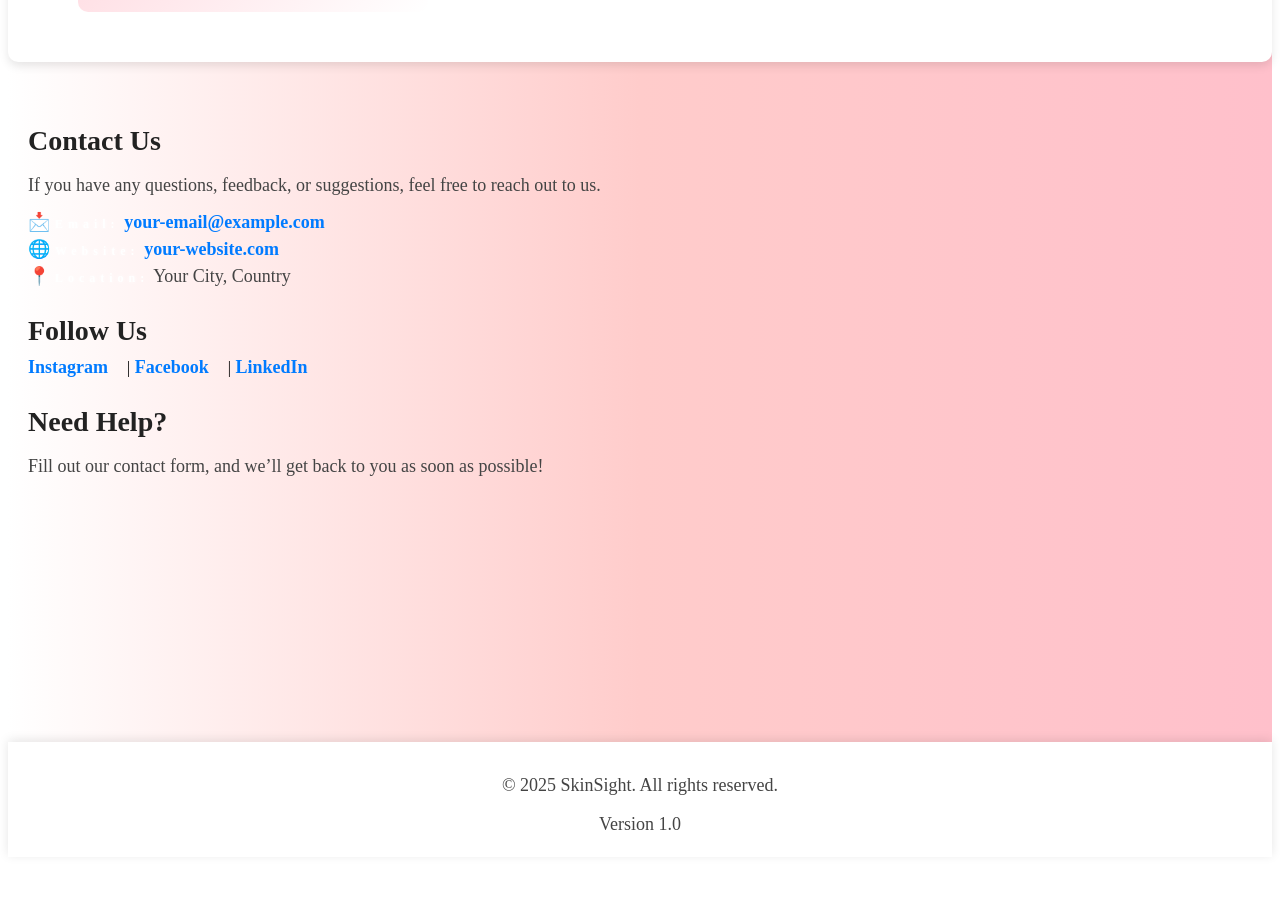
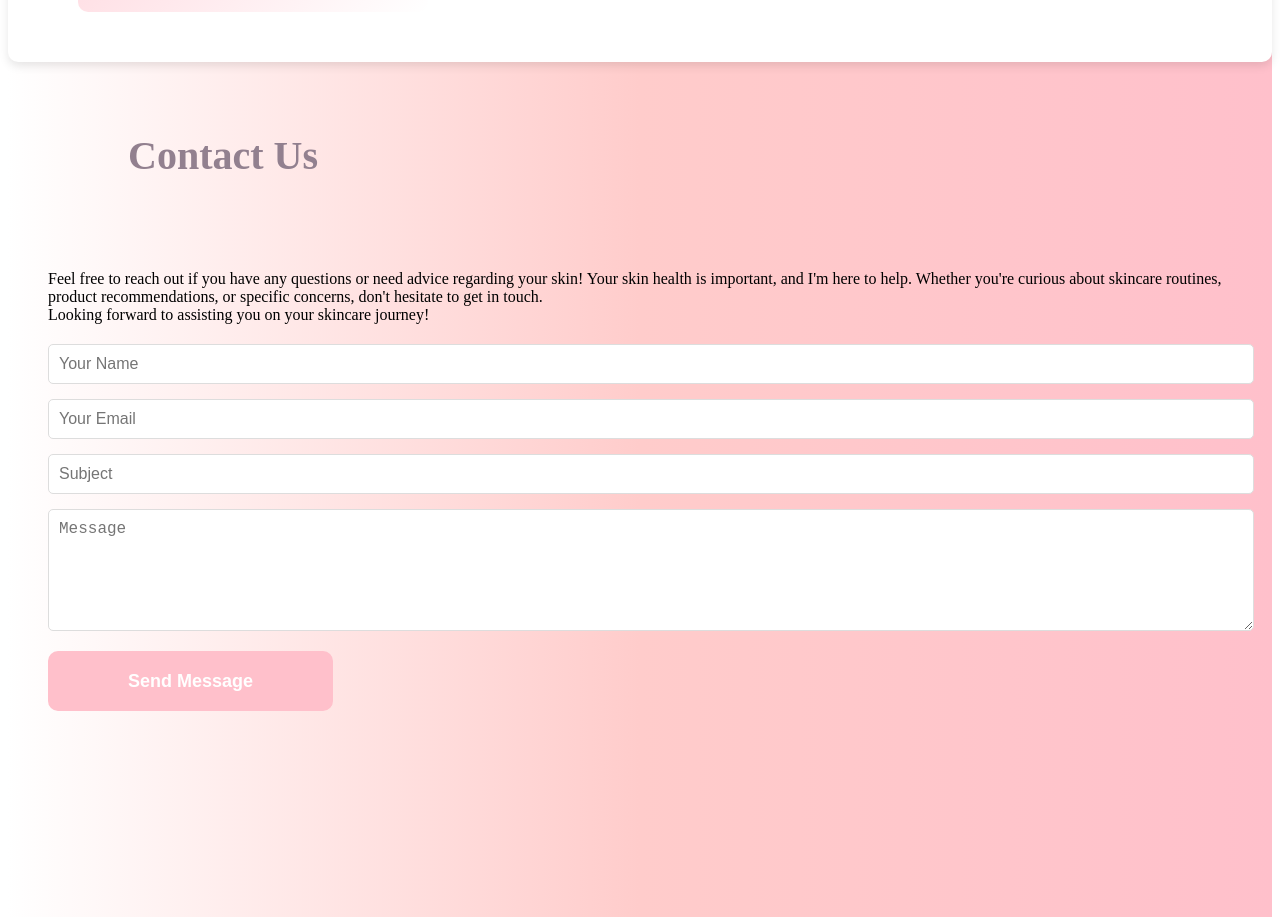
Before and after one commit to Boteina-jbel/Face-detection-app, a React (Create React App) app in the folder frontend/: page / in a window 1280 px wide. Shown: the part 1880-2797 px from the top of the page. Before the commit the page ends 2745 px from the top, so only its background shows below. Built offline with nearby package versions, Linux system fonts and the light colour scheme.

Commit message:
save devs

```diff
--- a/frontend/src/Components/Contact.js
+++ b/frontend/src/Components/Contact.js
@@ -5,23 +5,38 @@ const Contact = () => {
   return (
     <div className="contact-section" id="Contact">
       <h2>Contact Us</h2>
-      <p>If you have any questions, feedback, or suggestions, feel free to reach out to us.</p>
 
-      <div className="contact-info">
-        <p>📩 <strong>Email:</strong> <a href="mailto:your-email@example.com">your-email@example.com</a></p>
-        <p>🌐 <strong>Website:</strong> <a href="https://your-website.com" target="_blank" rel="noopener noreferrer">your-website.com</a></p>
-        <p>📍 <strong>Location:</strong> Your City, Country</p>
+      <section className="contact-section" id="contact">
+  <div className="contact-container">
+
+    <div className="contact-content">
+
+      <div className="contact-form">
+        <p>
+          Feel free to reach out if you have any questions or need advice
+          regarding your skin! Your skin health is important, and I'm here to
+          help. Whether you're curious about skincare routines, product
+          recommendations, or specific concerns, don't hesitate to get in touch.
+        </p>
+        <p style={{ marginTop: "-10px" }}>
+          Looking forward to assisting you on your skincare journey!
+        </p>
+        <form>
+          <div className="form-group">
+            <input type="text" placeholder="Your Name" />
+            <input type="email" placeholder="Your Email" />
+            <input type="text" placeholder="Subject" />
+            <textarea placeholder="Message"></textarea>
+          </div>
+          <button type="submit" className="sticky-button">
+                Send Message
+            </button>
+        </form>
       </div>
+    </div>
+  </div>
+</section>
 
-      <h3>Follow Us</h3>
-      <div className="social-links">
-        <a href="#" target="_blank" rel="noopener noreferrer">Instagram</a> |
-        <a href="#" target="_blank" rel="noopener noreferrer"> Facebook</a> |
-        <a href="#" target="_blank" rel="noopener noreferrer"> LinkedIn</a>
-      </div>
-
-      <h3>Need Help?</h3>
-      <p>Fill out our contact form, and we’ll get back to you as soon as possible!</p>
     </div>
   );
 };
--- a/frontend/src/Contact.css
+++ b/frontend/src/Contact.css
@@ -3,39 +3,87 @@
     text-align: left;
     min-height: 75vh; /* Ensures it covers the full viewport height */
   }
+ .contact-section h2{
+   margin: 0;
+  font-size: 40px;
+  color: rgb(146, 128, 143);
+  font-weight: 700;
+  margin-bottom: 35px;
+  text-align: left;
+  margin-left: 100px;
+  margin-top: 30px;
+ }
 
-  h2, h3 {
-    color: #222;
-    font-size: 28px;
+.contact-container {
+  max-width: 1200px;
+  margin: auto;
+}
+
+
+
+.con {
+  font-size: 1.5rem;
+  color: #555;
+}
+
+.contact-content {
+  display: flex;
+  flex-direction: column;
+  gap: 40px;
+}
+
+@media (min-width: 992px) {
+  .contact-content {
+    flex-direction: row;
+  }
+}
+
+.contact-form {
+  flex: 2;
+}
+
+.contact-form p {
   margin-bottom: 10px;
 }
 
-  p {
-    font-size: 18px;
-    color: #444;
-    margin-bottom: 15px;
+.form-group {
+  display: flex;
+  flex-direction: column;
+  gap: 15px;
+  margin: 20px 0;
 }
 
-  .contact-info p {
-    font-size: 18px;
-    margin: 5px 0;
+.form-group input,
+.form-group textarea {
+  padding: 10px;
+  font-size: 16px;
+  border: 1px solid #ddd;
+  border-radius: 5px;
+  width: 100%;
 }
 
-  .contact-info a, .social-links a {
-    color: #007bff;
-    text-decoration: none;
-    font-weight: bold;
+.form-group textarea {
+  height: 100px;
+  resize: vertical;
 }
 
-  .contact-info a:hover, .social-links a:hover {
-    text-decoration: underline;
+.sticky-button {
+    background-color: #ffc0cb; /* Pink button */
+    color: white;
+    font-size: 18px;
+    font-weight: bold;
+    padding: 12px 30px;
+    padding-right: 80px;
+    padding-left: 80px;
+    border: none;
+    border-radius: 10px; /* Rounded button */
+    cursor: pointer;
+    transition: background 0.3s ease;
+    height: 60px;
 }
 
-  .social-links {
-    margin-top: 10px;
+.sticky-button:hover {
+    background-color: #FFC0CB; /* Darker pink on hover */
+    transform: scale(1.05);
+    box-shadow: 4px 4px 15px rgba(0, 0, 0, 0.2);
 }
-
-  .social-links a {
-    margin-right: 15px;
-    font-size: 18px;
-  }
```
Also changed, not shown: 11 other files (tests, documents, lock files or other folders). Lines whose indentation alone changed are shown as unchanged.
